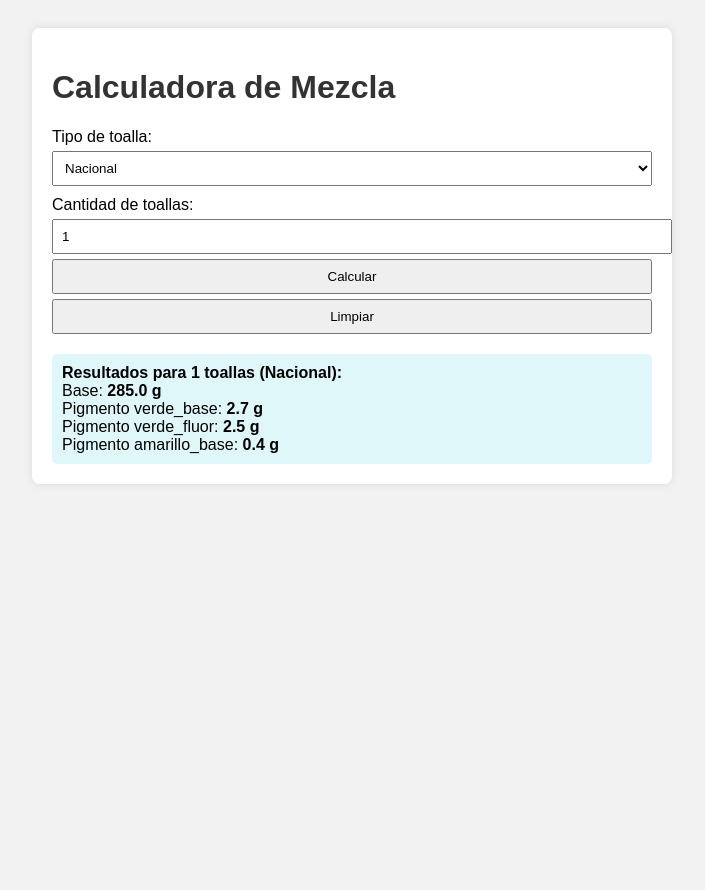
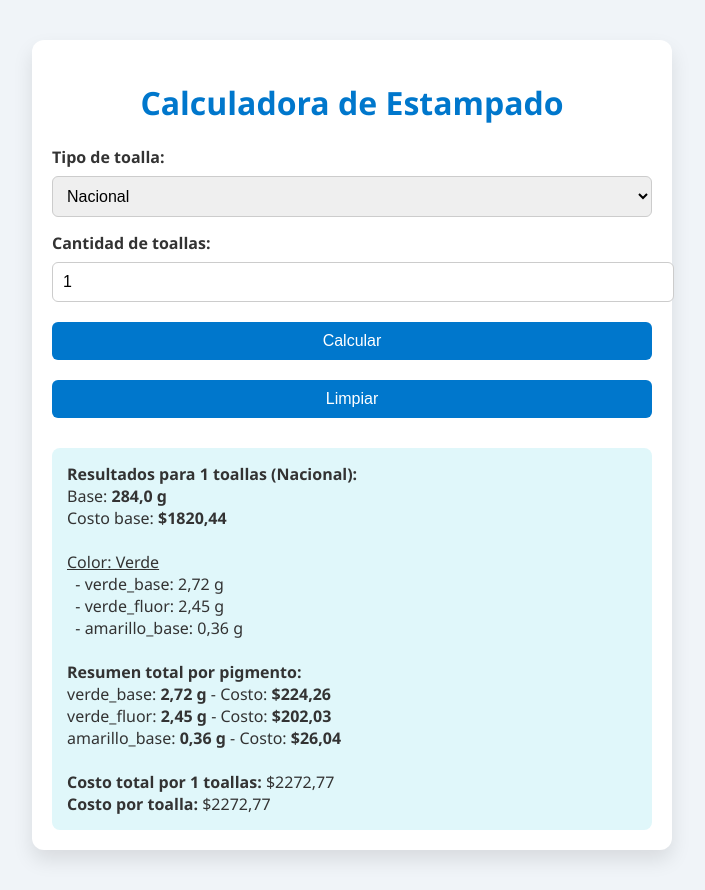
Before and after one commit to josxfer/josxfer.github.io, a plain HTML site: page index.html in a window 1280 px wide. Both pictures are taken after a click on the button "Calcular". Shown: the whole page, without its empty margins (288-993 px from the left). Before the commit the page ends 800 px from the top, so only its background shows below. Drawn offline with Linux system fonts and the light colour scheme.

Commit message:
Mejorando interfaz e incluyendo costos de produccion de toalla

```diff
--- a/index.html
+++ b/index.html
@@ -5,31 +5,94 @@
   <meta name="viewport" content="width=device-width, initial-scale=1.0">
   <title>Calculadora de Estampado</title>
   <style>
-    body { font-family: Arial, sans-serif; padding: 20px; background: #f2f2f2; }
-    h1 { color: #333; }
-    .container { background: white; padding: 20px; border-radius: 8px; max-width: 600px; margin: auto; box-shadow: 0 0 10px rgba(0,0,0,0.1); }
-    label { display: block; margin-top: 10px; }
-    input, select, button { width: 100%; padding: 8px; margin-top: 5px; }
-    .result { background: #e0f7fa; padding: 10px; border-radius: 5px; margin-top: 20px; }
+    :root {
+      --main-bg: #f0f4f8;
+      --card-bg: #ffffff;
+      --primary: #0077cc;
+      --accent: #00c2a8;
+      --text-color: #333;
+      --result-bg: #e0f7fa;
+    }
+
+    body {
+      font-family: 'Segoe UI', sans-serif;
+      margin: 0;
+      background: var(--main-bg);
+      color: var(--text-color);
+    }
+
+    .container {
+      background: var(--card-bg);
+      padding: 20px;
+      border-radius: 12px;
+      max-width: 600px;
+      margin: 40px auto;
+      box-shadow: 0 10px 20px rgba(0, 0, 0, 0.1);
+    }
+
+    h1 {
+      text-align: center;
+      color: var(--primary);
+    }
+
+    label {
+      display: block;
+      margin-top: 15px;
+      font-weight: bold;
+    }
+
+    input, select, button {
+      width: 100%;
+      padding: 10px;
+      margin-top: 8px;
+      border: 1px solid #ccc;
+      border-radius: 6px;
+      font-size: 16px;
+    }
+
+    button {
+      margin-top: 20px;
+      background-color: var(--primary);
+      color: white;
+      border: none;
+      cursor: pointer;
+      transition: background 0.3s ease;
+    }
+
+    button:hover {
+      background-color: var(--accent);
+    }
+
+    .result {
+      background: var(--result-bg);
+      padding: 15px;
+      border-radius: 8px;
+      margin-top: 30px;
+      font-size: 16px;
+    }
+
+    @media (max-width: 600px) {
+      .container {
+        margin: 20px;
+        padding: 15px;
+      }
+
+      input, select, button {
+        font-size: 14px;
+      }
+    }
   </style>
 </head>
 <body>
   <div class="container">
-    <h1>Calculadora de Mezcla</h1>
+    <h1>Calculadora de Estampado</h1>
 
     <label for="toalla">Tipo de toalla:</label>
     <select id="toalla">
-        <option value="Nacional">Nacional</option>
-        <option value="Millonarios">Millonarios</option>
-        <option value="America">América</option>
-        <!-- <option value="Junior">Junior</option>
-        <option value="Huila">Huila</option>
-        <option value="Tolima">Tolima</option>
-        <option value="Colombia">Colombia</option> -->
-        <!-- <option value="Hello_Kitty">Hello Kitty</option>
-        <option value="Kuromy">Kuromy</option> -->
-        <!-- <option value="Sonic">Sonic</option>
-        <option value="Mariposas">Mariposas</option> -->
+      <option value="Nacional">Nacional</option>
+      <option value="Premium">Premium</option>
+      <option value="Económica">Económica</option>
+      <option value="Mariposas">Mariposas</option>
     </select>
 
     <label for="cantidad">Cantidad de toallas:</label>
@@ -43,10 +106,47 @@
 
   <script>
     const catalogo = {
-      Nacional: { base: 285, pigmentos: { verde_base: 2.72, verde_fluor: 2.45, amarillo_base: 0.36 } },
-      Millonarios: { base: 300, pigmentos: { azul_base: 3.2, azul_fluor: 3.5 } },
-      America: { base: 250, pigmentos: { rojo_base: 2.0, rojo_brillante: 0.8 } }
+      Nacional: {
+        base: 284,
+        colores: {
+          Verde: { verde_base: 2.72, verde_fluor: 2.45, amarillo_base: 0.36 }
+        }
+      },
+      Premium: {
+        base: 320,
+        colores: {
+          Unico: { azul: 3.0, rojo: 1.2, amarillo: 0.6 }
+        }
+      },
+      Económica: {
+        base: 250,
+        colores: {
+          Unico: { azul: 2.0, rojo: 0.8, amarillo: 0.4 }
+        }
+      },
+      Mariposas: {
+        base: 280,
+        colores: {
+          "Azul Cielo": { azul: 1.5, blanco: 0.5 },
+          "Aguamarina": { azul: 1.2, verde: 0.8 },
+          "Azul Rey": { azul: 2.0, negro: 0.3 }
+        }
+      }
     };
+
+    const precios = {
+      base: 6.41,
+      verde_base: 82.45,
+      verde_fluor: 82.46,
+      amarillo_base: 72.32,
+      blanco: 0.03,
+      verde: 0.045,
+      negro: 0.05
+    };
+
+    function formatNumber(num) {
+      return num.toLocaleString('es-ES', { minimumFractionDigits: 1, maximumFractionDigits: 2 });
+    }
 
     function calcularMezcla() {
       const tipo = document.getElementById('toalla').value;
@@ -54,14 +154,37 @@
       const data = catalogo[tipo];
 
       const totalBase = data.base * cantidad;
+      let resumenPigmentos = {};
+      let costoTotal = 0;
 
       let resultado = `<strong>Resultados para ${cantidad} toallas (${tipo}):</strong><br>`;
-      resultado += `Base: <strong>${totalBase.toFixed(1)} g</strong><br>`;
+      resultado += `Base: <strong>${formatNumber(totalBase)} g</strong><br>`;
+      const costoBase = totalBase * precios.base;
+      resultado += `Costo base: <strong>$${formatNumber(costoBase)}</strong><br><br>`;
+      costoTotal += costoBase;
 
-      for (const color in data.pigmentos) {
-        const totalPigmento = data.pigmentos[color] * cantidad;
-        resultado += `Pigmento ${color}: <strong>${totalPigmento.toFixed(1)} g</strong><br>`;
+      for (const color in data.colores) {
+        resultado += `<u>Color: ${color}</u><br>`;
+        const pigmentos = data.colores[color];
+
+        for (const pigmento in pigmentos) {
+          const totalPig = pigmentos[pigmento] * cantidad;
+          resumenPigmentos[pigmento] = (resumenPigmentos[pigmento] || 0) + totalPig;
+          resultado += `&nbsp;&nbsp;- ${pigmento}: ${formatNumber(totalPig)} g<br>`;
+        }
+        resultado += `<br>`;
       }
+
+      resultado += `<strong>Resumen total por pigmento:</strong><br>`;
+      for (const pigmento in resumenPigmentos) {
+        const gramos = resumenPigmentos[pigmento];
+        const costo = precios[pigmento] ? precios[pigmento] * gramos : 0;
+        resultado += `${pigmento}: <strong>${formatNumber(gramos)} g</strong> - Costo: <strong>$${formatNumber(costo)}</strong><br>`;
+        costoTotal += costo;
+      }
+
+      resultado += `<br><strong>Costo total por ${cantidad} toallas:</strong> $${formatNumber(costoTotal)}<br>`;
+      resultado += `<strong>Costo por toalla:</strong> $${formatNumber(costoTotal / cantidad)}<br>`;
 
       document.getElementById('resultado').innerHTML = resultado;
       document.getElementById('resultado').style.display = 'block';
```
